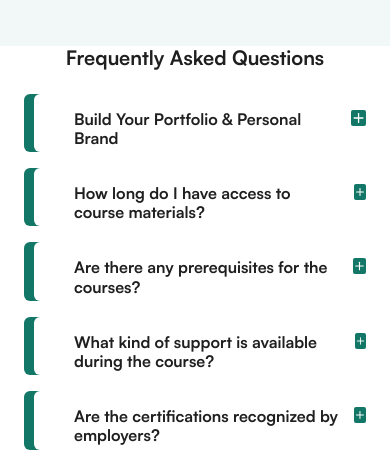
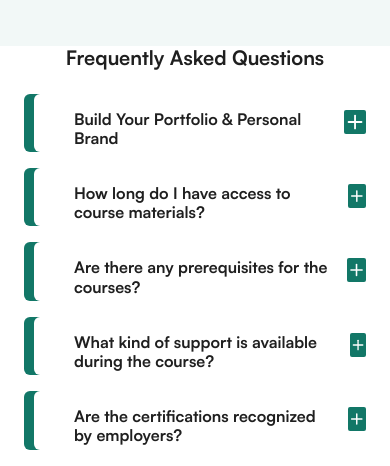
Before and after one commit to david-oj/jade_dval-redesign, a React (Vite) app: page / in a window 390 px wide. Shown: the part 2354-2820 px from the top of the page. Built offline with nearby package versions, Linux system fonts and the light colour scheme; no server answers.

Commit message:
fix success modal email display & accordion icons

```diff
--- a/src/components/ui/accordion.tsx
+++ b/src/components/ui/accordion.tsx
@@ -46,7 +46,7 @@ function AccordionTrigger({
         {/* Plus: show by default, hide when open */}
         <Plus
           className={cn(
-            "block w-4 h-4 sm:w-6 sm:h-6 rounded-xs sm:rounded-sm pointer-events-none bg-primary text-white",
+            "block min-w-4 min-w-h-4 sm:min-w-6 sm:min-w-h-6 rounded-xs sm:rounded-sm pointer-events-none bg-primary text-white",
             "group-data-[state=open]:hidden"
           )}
         />
@@ -54,7 +54,7 @@ function AccordionTrigger({
         {/* Minus: hidden by default, show when open */}
         <Minus
           className={cn(
-            "hidden w-4 h-4 sm:w-6 sm:h-6 rounded-xs sm:rounded-sm pointer-events-none bg-primary text-white",
+            "hidden w-4 h-4 sm:min-w-6 sm:min-h-6 rounded-xs sm:rounded-sm pointer-events-none bg-primary text-white",
             "group-data-[state=open]:block"
           )}
         />
--- a/src/sections/EnrollNow.tsx
+++ b/src/sections/EnrollNow.tsx
@@ -26,6 +26,7 @@ const EnrollNow = () => {
   const [submitMsg, setSubmitMsg] = useState<string | null>(null);
   const [statusColor, setStatusColor] = useState<string | null>(null);
   const [successModal, setSuccessModal] = useState<boolean>(false);
+  const [submittedEmail, setSubmittedEmail] = useState<string>("");
 
   // Handle hash change to set course & effect auto-scroll
   useEffect(() => {
@@ -49,7 +50,7 @@ const EnrollNow = () => {
     return () => window.removeEventListener("hashchange", handleHashChange);
   }, []);
 
-  // Function to handle changes in form inputs
+  // Function to handle changes in form inputs-
   const handleChange = (
     e: ChangeEvent<HTMLInputElement | HTMLSelectElement | HTMLTextAreaElement>
   ) => {
@@ -72,6 +73,8 @@ const EnrollNow = () => {
       ...formData,
       haveALaptop: formData.haveALaptop === "Yes" ? true : false,
     };
+
+    setSubmittedEmail(payload.email);
 
     console.log("submitting:", payload);
 
@@ -229,7 +232,7 @@ const EnrollNow = () => {
                 </h2>
                 <p className="mb-6">
                   Thank you for enrolling! A confirmation email has been sent to{" "}
-                  <strong>{formData.email || "your inbox"}</strong>.
+                  <strong>{submittedEmail || "your inbox"}</strong>.
                 </p>
                 <Button
                   className="bg-primary text-white py-1 rounded"
```
